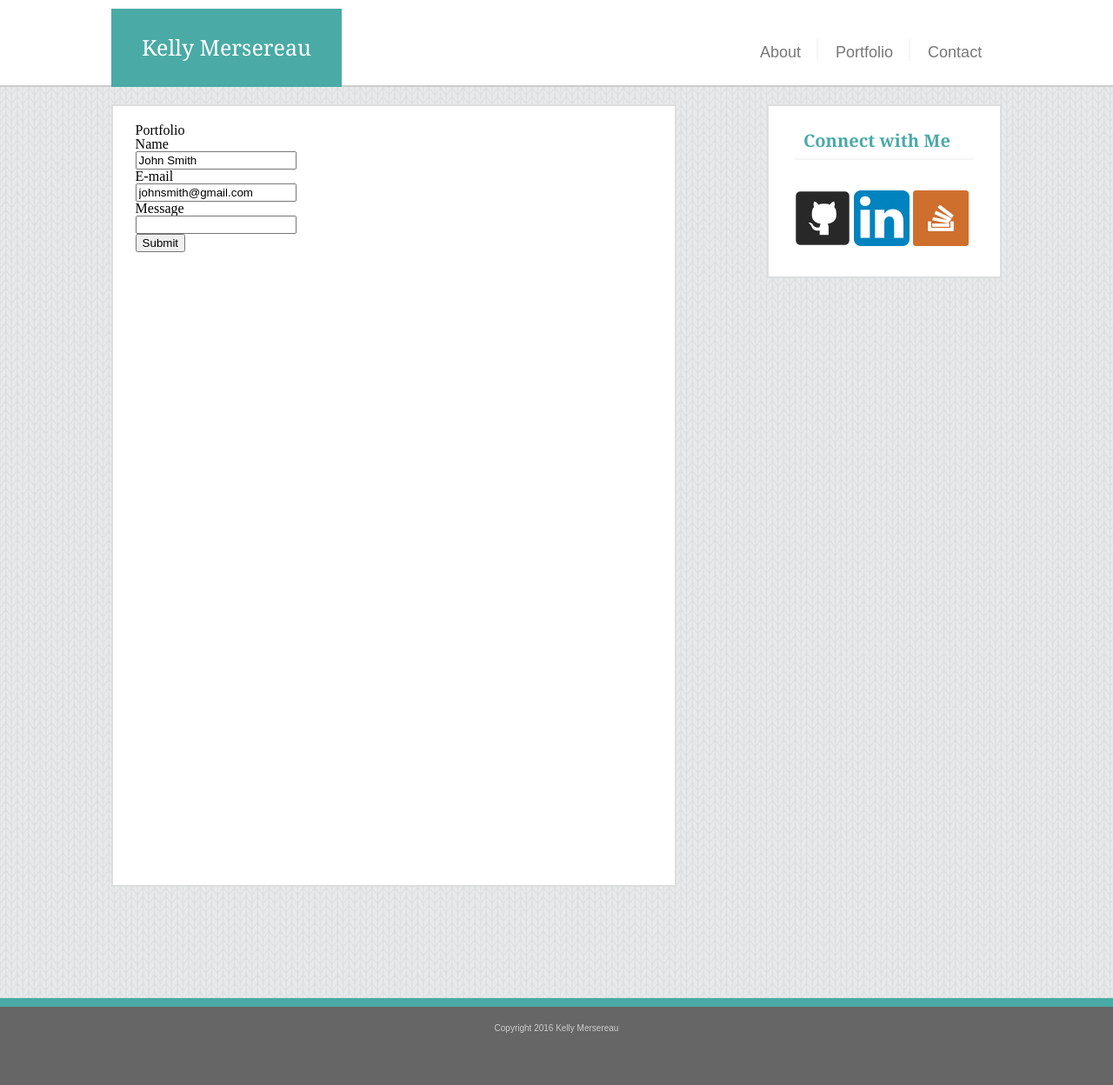
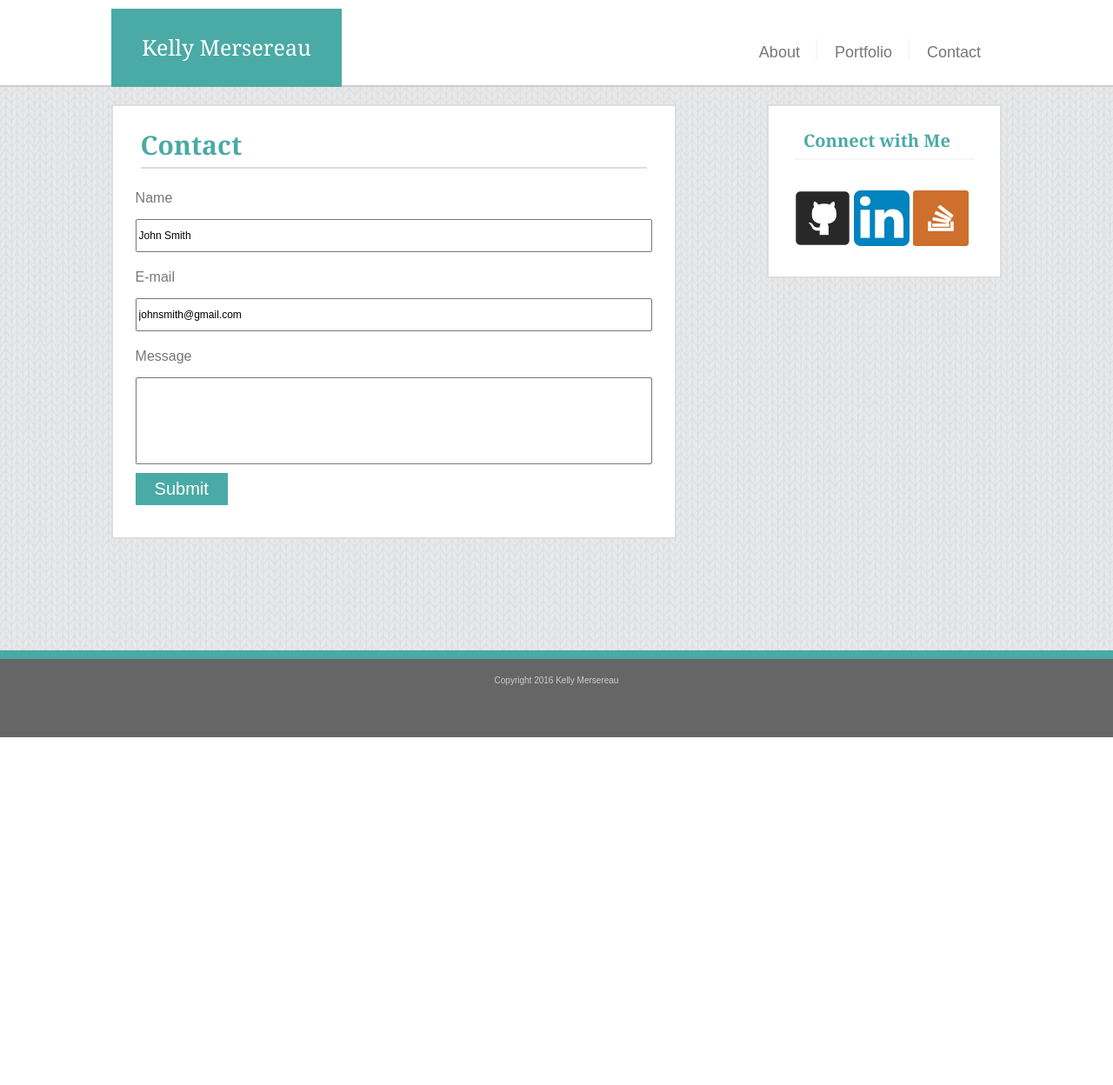
Before and after one commit to kellymersereau/Portfolio, a PHP site: page /contact.html in a window 1280 px wide. Shown: the whole page at 87% size. After the commit the page ends 848 px from the top, so only its background shows below. Run offline with PHP 8.4, Linux system fonts and the light colour scheme.

Commit message:
updated stuff

```diff
--- a/assets/css/style.css
+++ b/assets/css/style.css
@@ -44,7 +44,8 @@ html body {
 #nav {
 	padding: 15px;
 	float: right;
-	margin-right: 400px;
+	margin-right: 10%;
+	position: relative;
 
 }
 ul {
@@ -52,8 +53,8 @@ ul {
     margin: 0;
     padding: 0;
     height: 100%; /* Full height */
-    position: fixed; /* Make it stick, even on scroll */
-    overflow: auto; /* Enable scrolling if the sidenav has too much content */
+    position: relative; /* Make it stick, even on scroll */
+
 }
 .link1 {
 	font-family: 'Arial', 'Helvetica Neue', Helvetica, sans-serif;
@@ -65,6 +66,7 @@ ul {
 	float: left;
 	margin: 9px;
 	margin-top: 30px;
+
 }
 .link {
 	font-family: 'Arial', 'Helvetica Neue', Helvetica, sans-serif;
@@ -80,6 +82,7 @@ ul {
 	float: left;
 	margin: 9px;
 	margin-top: 30px;
+
 }
 a:link {
 	color: #777777;
@@ -192,14 +195,6 @@ a:hover {
 	margin-left: 1%;
 	margin-right: 1%;
 }
-#form {
-	position: relative;
-	padding-left: 1%;
-	padding-top: 10px;
-	padding-bottom: 0px;
-	font-weight: bold;
-	font-size: 30px;
-}
 .category_left {
 	float: left;
 	margin-right: 10px;
@@ -243,6 +238,76 @@ a:hover {
 	padding-top: 15px;
 	padding-bottom: 15px;
 	text-align: center;
+}
+#comments {
+	width: 650px;
+	height: 500px;
+	background-color: white;
+	float: left;
+	border: 2px;
+	border-style: solid;
+	border-color: #dddddd;
+	position: relative;
+	padding-top: 20px;
+	padding-left: 2%;
+	padding-right: 2%;
+	margin-left: 10%;
+	margin-bottom: 10%;
+}
+#contact {
+	font-family: 'Georgia', Times, Times New Roman, serif;
+	position: relative;
+	color: #4aaaa5;
+	padding-left: 1%;
+	padding-top: 10px;
+	padding-bottom: 0px;
+	font-weight: bold;
+	font-size: 30px;
+}
+#line-break3 {
+	border: 1px;
+	border-style: solid;
+	border-color: #dddddd;
+	margin-top: 10px;
+	margin-bottom: 25px;
+	margin-left: 1%;
+	margin-right: 1%;
+}
+.title {
+	font-family: 'Arial', 'Helvetica Neue', Helvetica, sans-serif;
+	font-size: 16px;
+	color: #777777;
+	margin-top: 20px;
+	margin-bottom: 0px;
+	padding-top: 1px;
+	padding-bottom: 0px;
+}
+input[type=text] {
+	width: 100%;
+	margin-bottom: 0px;
+	margin-top: 0px;
+	padding-bottom: 10px;
+	padding-top: 10px;
+	box-sizing: border-box;
+	font-size: 12px;
+	font-family: 'Arial', 'Helvetica Neue', Helvetica, sans-serif;
+}
+input[type=submit] {
+	margin-top: 10px;
+	border-color: #4aaaa5;
+	background-color: #4aaaa5;
+	border-style: solid;
+	font-size: 20px;
+	color: white;
+	text-align: center;
+	padding-right: 20px;
+	padding-top: 5px;
+	padding-left: 20px;
+	padding-bottom: 5px;
+}
+#textbox {
+	width: 100%;
+	height: 100px;
 }
 #sidebar {
 	width: 270px;
--- a/contact.html
+++ b/contact.html
@@ -20,21 +20,21 @@
 			</nav>
 		</header>
 		<div id="content">
-			<section id="main">
-				<h2> Portfolio </h2>
-				<div id="line-break"></div>
+			<section id="comments">
+				<h2 id="contact"> Contact </h2>
+				<div id="line-break3"></div>
 				<form action="MAILTO:kelly.mersereau@gmail.com" method="post" enctype="text/plain" class="form">
-					Name
+					<p class="title">Name</p>
 					<br>
 					<input type="text" name="name" value="John Smith">
 					<br>
-					E-mail
+					<div class="title">E-mail </div>
 					<br>
 					<input type="text" name="e-mail" value="johnsmith@gmail.com">
 					<br>
-					Message
+					<div class="title">Message </div>
 					<br>
-					<input type="text" name="message" value=" ">
+					<input type="text" name="message" value=" "id="textbox">
 					<br>
 					<input type="submit" value="Submit">
 				</form>
```
